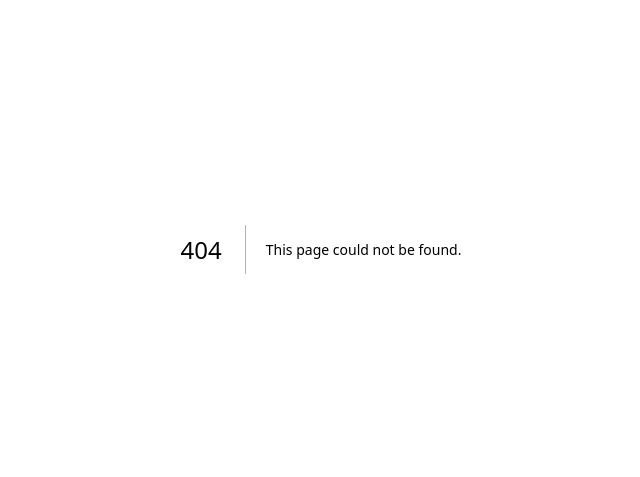
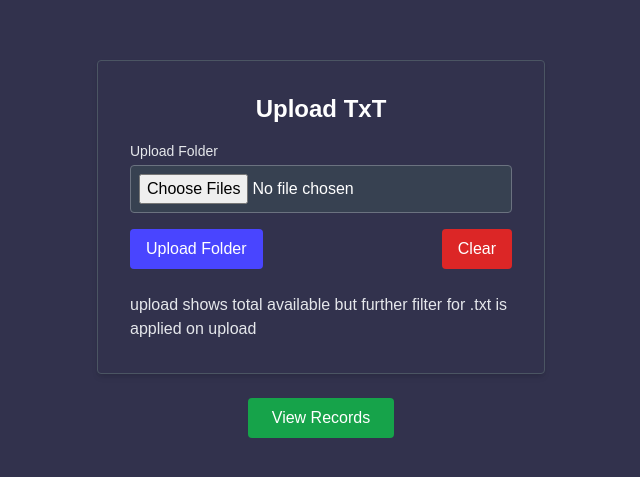
Before and after one commit to ar-to/summarization-app-fe, a Next.js app: page /upload-folder in a window 1280 px wide. Before the commit this address had no page. Shown: the part 151-628 px from the top of the page, without its empty margins (319-959 px from the left). Built offline with nearby package versions, Linux system fonts and the light colour scheme.

Commit message:
added upload folder page

```diff
--- /dev/null
+++ b/src/app/upload-folder/page.js
@@ -0,0 +1,143 @@
+"use client"
+import { useState, useRef } from "react"
+import Link from "next/link"
+
+export default function Home() {
+  const [isLoading, setIsLoading] = useState(false)
+  const [isUploaded, setIsUploaded] = useState(false)
+  const fileInputRef = useRef(null)
+  // folders
+  const [files, setFiles] = useState([])
+
+  const onFilesChange = (event) => {
+    setFiles(event.target.files)
+  }
+
+  const handleUploadFolder = () => {
+    const fileList = files
+    Array.from(fileList).forEach((fileTemp) => {
+      const reader = new FileReader()
+
+      reader.onload = (event) => {
+        const content = event.target.result
+        // Process the file content
+        // important to check for .txt custom as via html attribute is not supported
+        if (fileTemp.name.endsWith(".txt")) {
+          sendToAPI({
+            name: fileTemp.name,
+            path: "/" + fileTemp.webkitRelativePath,
+            rawText: content
+          })
+        }
+      }
+
+      reader.onerror = (event) => {
+        console.error(
+          `Error reading file ${fileTemp.name}:`,
+          event.target.error
+        )
+      }
+
+      // Read the file as text
+      reader.readAsText(fileTemp)
+    })
+  }
+
+  function sendToAPI(fileData) {
+    fetch("/api/records/", {
+      method: "POST",
+      headers: {
+        "Content-Type": "application/json"
+      },
+      body: JSON.stringify(fileData)
+    })
+      .then((response) => {
+        if (!response.ok) {
+          throw new Error("Network response was not ok " + response.statusText)
+        }
+        return response.json()
+      })
+      .then((data) => {
+        if (!data.success) {
+          throw new Error(data.message || "Unknown error occurred")
+        }
+        setIsUploaded(true)
+        return data
+      })
+      .catch((error) => {
+        console.error("There was a problem with the fetch operation:", error)
+      })
+      .finally(() => {
+        setIsLoading(false)
+      })
+  }
+
+  function handleClear() {
+    fileInputRef.current.value = null // Clear file input
+  }
+
+  return (
+    <div className="min-h-screen flex flex-col items-center justify-center bg-[#32324d]">
+      <div className="p-8 rounded shadow-md w-full max-w-md mb-6 border border-gray-600 bg-[#32324d]">
+        <h1 className="text-2xl font-bold mb-4 text-center text-white">
+          Upload TxT
+        </h1>
+        <form className="space-y-4">
+          <div>
+            <label
+              htmlFor="file"
+              className="block text-sm font-medium text-gray-200"
+            >
+              Upload Folder
+            </label>
+            <input
+              id="file"
+              type="file"
+              name="files"
+              accept=".txt" //does not seem to work with webkitdirectory
+              onChange={onFilesChange}
+              ref={fileInputRef}
+              className="border border-gray-500 text-white rounded p-2 mt-1 w-full bg-gray-700"
+              required
+              webkitdirectory="true"
+              multiple
+            />
+          </div>
+          <div className="flex justify-between items-center">
+            <button
+              type="button"
+              onClick={handleUploadFolder}
+              className="text-white px-4 py-2 rounded hover:opacity-90 bg-[#4945ff] disabled:bg-gray-500"
+              disabled={!files || isUploaded || isLoading}
+            >
+              Upload Folder
+            </button>
+            <button
+              type="button"
+              onClick={handleClear}
+              className="bg-red-600 text-white px-4 py-2 rounded hover:bg-red-500"
+            >
+              Clear
+            </button>
+          </div>
+          <div className="flex justify-between items-center">
+            <p className="text-gray-200 mt-2">
+              upload shows total available but further filter for .txt is
+              applied on upload
+            </p>
+          </div>
+        </form>
+
+        {isLoading && <p className="text-yellow-300 mt-4">Uploading...</p>}
+      </div>
+      <div className="w-full max-w-md text-center">
+        <Link
+          href="/records"
+          className="bg-green-600 text-white px-6 py-2 rounded hover:bg-green-500 transition-colors inline-block mx-2"
+        >
+          View Records
+        </Link>
+      </div>
+    </div>
+  )
+}
```
